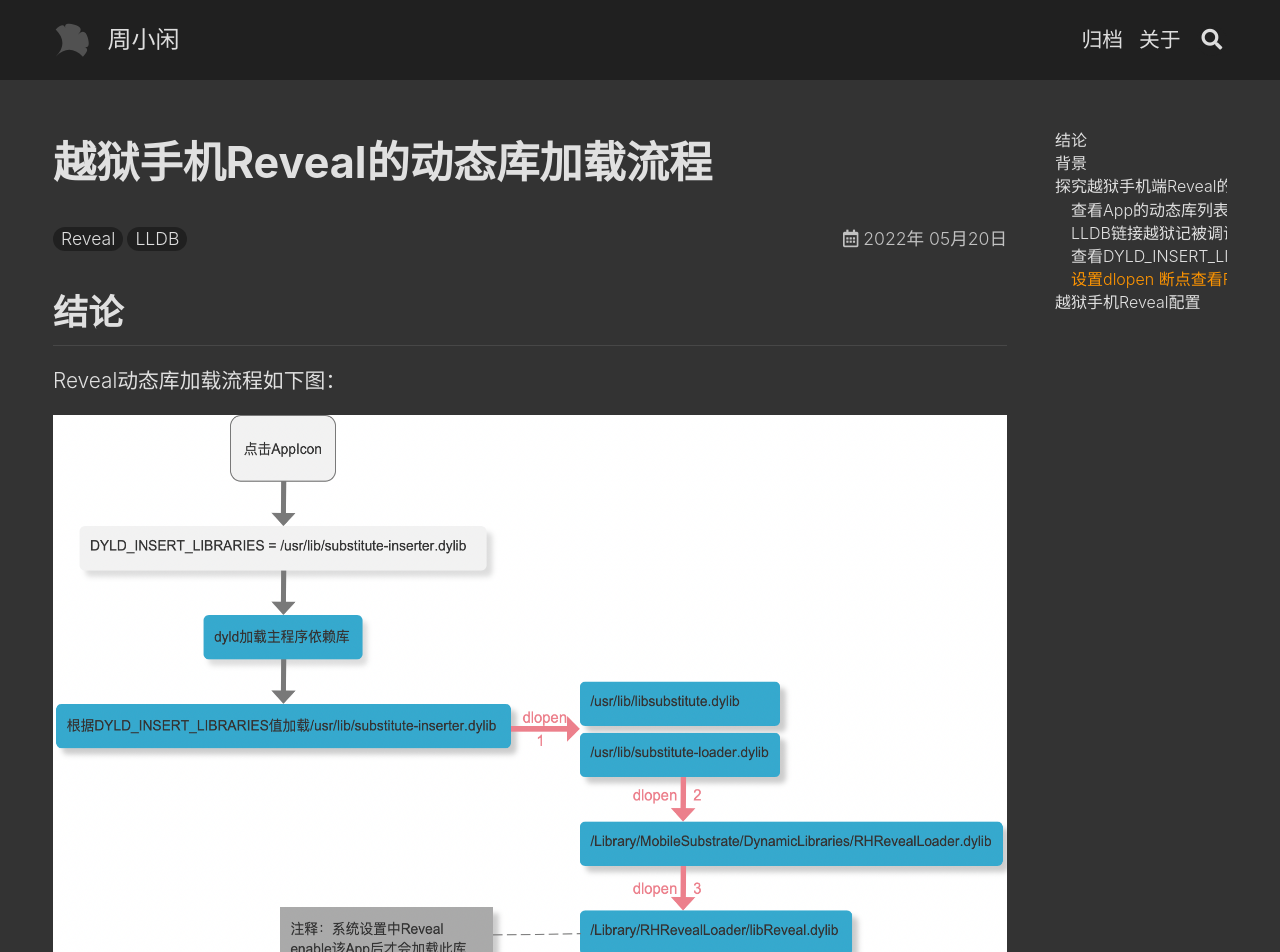
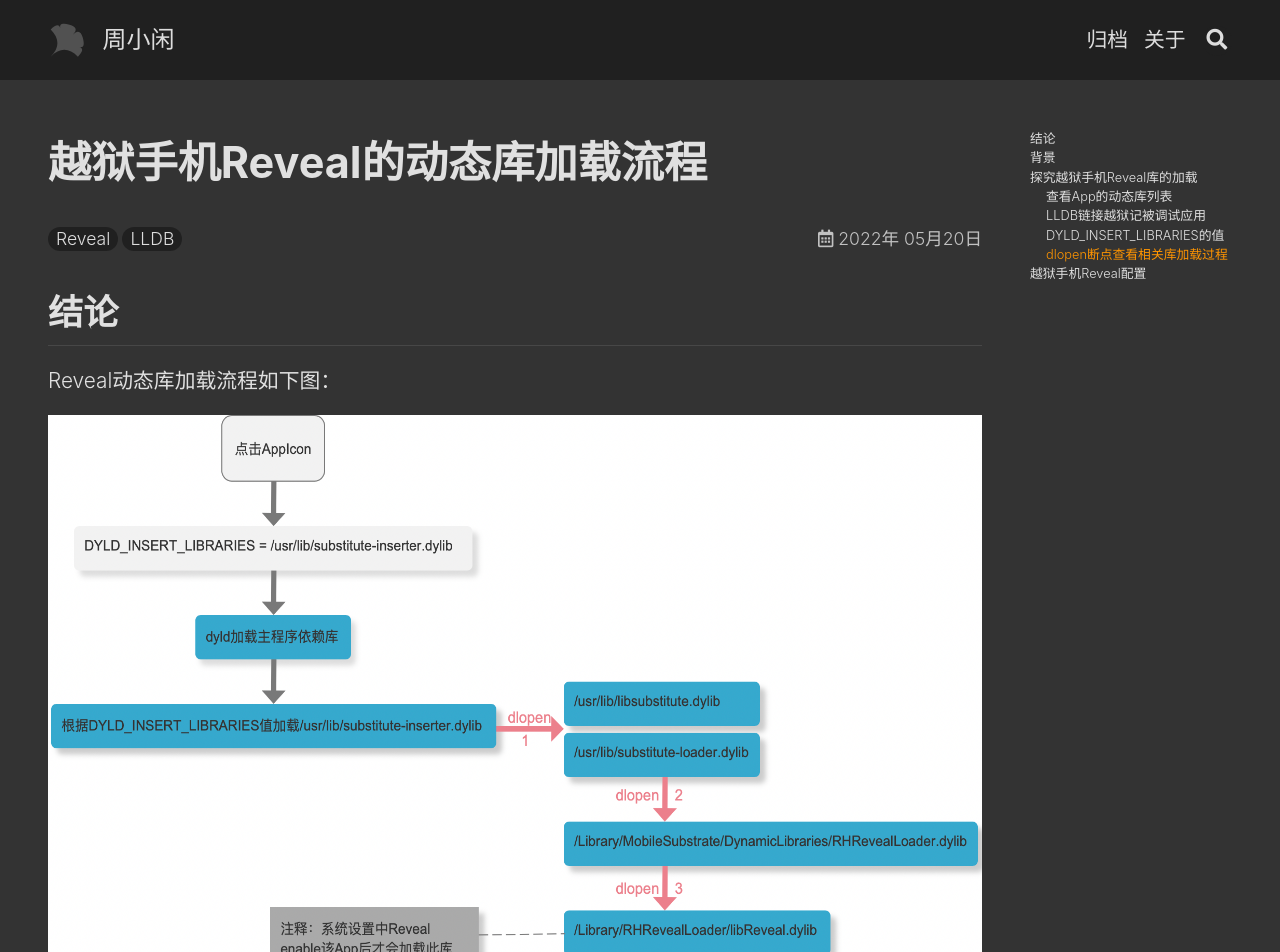
Before and after one commit to zhouYuBo/blog, a Jekyll site: the page built from _posts/2022-05-20-revealload.md, in a window 1280 px wide. Shown: the top 952 px of the page. Built offline with Jekyll 4.4.1, drawn with Linux system fonts in a browser that asks for light colours; nearby versions of some CDN libraries; some of the changed text lies outside the part shown.

Commit message:
Slidebar 文字修改

```diff
--- a/Gemfile
+++ b/Gemfile
@@ -3,3 +3,7 @@ source "http://gems.ruby-china.com"
  gem "github-pages", group: :jekyll_plugins
  gem "jekyll-text-theme"
  gem 'jekyll-admin', group: :jekyll_plugins
+
+
+
+gem "webrick", "~> 1.7"
--- a/_posts/2022-05-20-revealload.md
+++ b/_posts/2022-05-20-revealload.md
@@ -46,7 +46,7 @@ Reveal动态库加载流程如下图：
 
 
 
-## 探究越狱手机端Reveal的动态库加载流程
+## 探究越狱手机Reveal库的加载
 ### 查看App的动态库列表
 
 1. MAC连接手机，USB映射通信接口。
@@ -65,7 +65,7 @@ Reveal动态库加载流程如下图：
 
 <img src ="/assets/article/RevealDebugserver.png" width="1000" height="114" />
 <img src ="/assets/article/RevealdyldStart.png" width="500" height="186" />
-### 查看DYLD_INSERT_LIBRARIES环境变量的值
+### DYLD_INSERT_LIBRARIES的值
 * 根据dyld的加载流程，紧接目前程序暂停的位置，搜索符号“dyld`**ImageLoader::processInitializers(ImageLoader::LinkContext const&, unsigned int, ImageLoader::InitializerTimingList&, ImageLoader::UninitedUpwards&)**“。
 
 <img src ="/assets/article/RevealProcess.png" width="1000" height="207" />
@@ -79,7 +79,7 @@ Reveal动态库加载流程如下图：
 
 <img src ="/assets/article/RevealInsertLi.png" width="1000" height="541" />
 
-### 设置dlopen 断点查看Reveal与越狱系统Substitute库加载过程
+### dlopen断点查看相关库加载过程
 * 为dlopen设置断点，触发条件设置为当第一个参数中包含‘Reveal’或‘substitute’。
 
 <img src ="/assets/article/RevealBdlopen.png" width="1000" height="220" />
--- a/_sass/common/_variables.scss
+++ b/_sass/common/_variables.scss
@@ -9,7 +9,7 @@ $base: (
   font-size-lg:           1.25rem,
   font-size:              1.3rem,
   font-size-sm:           1.1rem,
-  font-size-xs:           1.0rem,
+  font-size-xs:           0.8rem,
 
   font-size-h1-xl:        3.5rem,
   font-size-h2-xl:        2.5rem,
@@ -84,7 +84,7 @@ $layout: (
   content-max-width:      1050px,
   sidebar-width:          250px,
   sidebar-header-height:  3rem,
-  aside-width:            220px
+  aside-width:            250px
 );
 
 //     sm       md       lg
```
